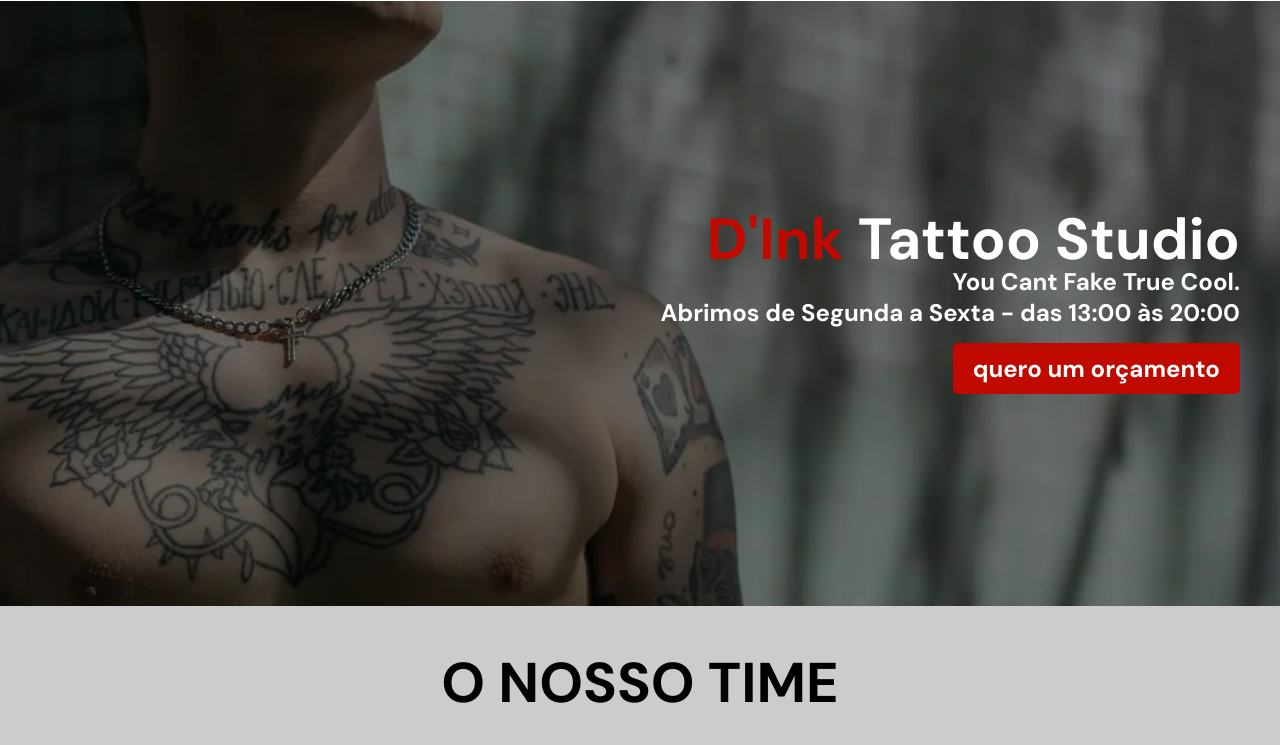
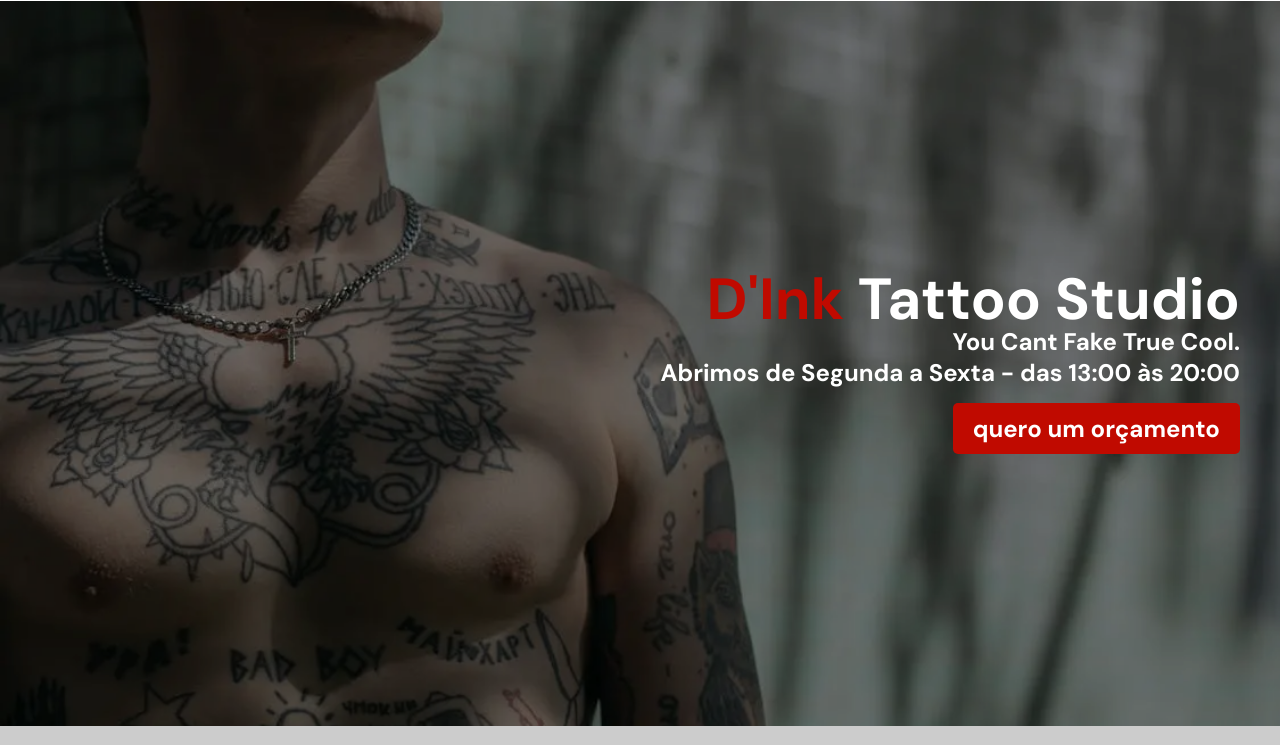
Before and after one commit to OThyagoCarvalho/dink-tattoo-studio, a Gatsby site: page / in a window 1280 px wide. Shown: the part 55-800 px from the top of the page. Built offline with nearby package versions, Linux system fonts and the light colour scheme; Gatsby itself is replaced by a stand-in of ours.

Commit message:
FEAT: Finish new Hero Section

```diff
--- a/src/components/Hero/index.js
+++ b/src/components/Hero/index.js
@@ -2,7 +2,6 @@
 import {
     Container,
     ImageContainer,
-    HeroText,
     Overlay,
     ContentContainer
 } from './style';
--- a/src/components/Hero/style.js
+++ b/src/components/Hero/style.js
@@ -2,7 +2,7 @@
 import bg from '../../images/heroBg.webp';
 
 export const Container = styled.section`
-    height: calc(85vh - 75px);
+    height: calc(100vh - 75px);
     width: 100%;
     color: #fff;
     background-color: #eee;
```
